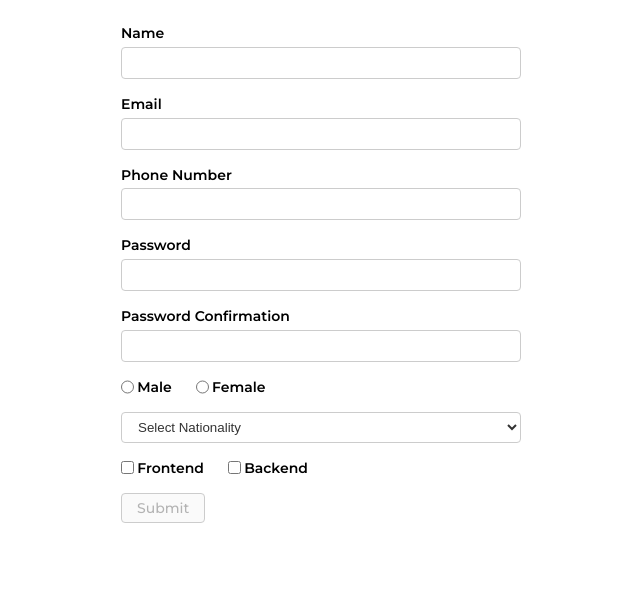
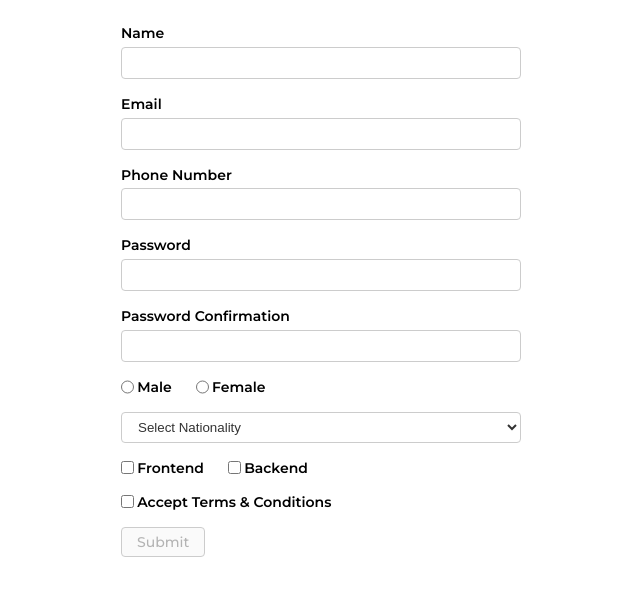
Before and after one commit to Am1rreza/Formik, a React (Create React App) app: page / in a window 1280 px wide. Shown: the top 596 px of the page, without its empty margins (319-959 px from the left). Built offline with nearby package versions, Linux system fonts and the light colour scheme.

Commit message:
terms and conditions section added

```diff
--- a/src/App.css
+++ b/src/App.css
@@ -91,3 +91,13 @@ button {
   align-items: center;
   gap: 0 0.2rem;
 }
+
+.termsCheckBox > div {
+  display: flex;
+  align-items: center;
+  gap: 0 0.2rem;
+}
+
+.termsCheckBox label {
+  margin: 0;
+}
--- a/src/components/SignUpForm.jsx
+++ b/src/components/SignUpForm.jsx
@@ -35,6 +35,7 @@ const initialValues = {
   gender: "",
   nationality: "",
   interests: [],
+  terms: false,
 };
 
 const validationSchema = Yup.object({
@@ -62,6 +63,7 @@ const validationSchema = Yup.object({
   interests: Yup.array()
     .min(1, "At least Select One Expertise")
     .required("Selecting Checkbox is Required"),
+  terms: Yup.boolean().oneOf([true], "Must Accept Terms and Conditions"),
 });
 
 const SignUpForm = () => {
@@ -173,6 +175,23 @@ const SignUpForm = () => {
           formik={formik}
           checkBoxOptions={checkBoxOptions}
         />
+        {/* Terms & Conditions */}
+        <div className="formControl termsCheckBox">
+          <div>
+            <input
+              type="checkbox"
+              id="terms"
+              name="terms"
+              value={true}
+              checked={formik.values.terms}
+              onChange={formik.handleChange}
+            />
+            <label htmlFor="terms">Accept Terms & Conditions</label>
+          </div>
+          {formik.errors.terms && formik.touched.terms && (
+            <div className="error">{formik.errors.terms}</div>
+          )}
+        </div>
         <button
           className={!formik.isValid ? "forbidden" : ""}
           type="submit"
```
